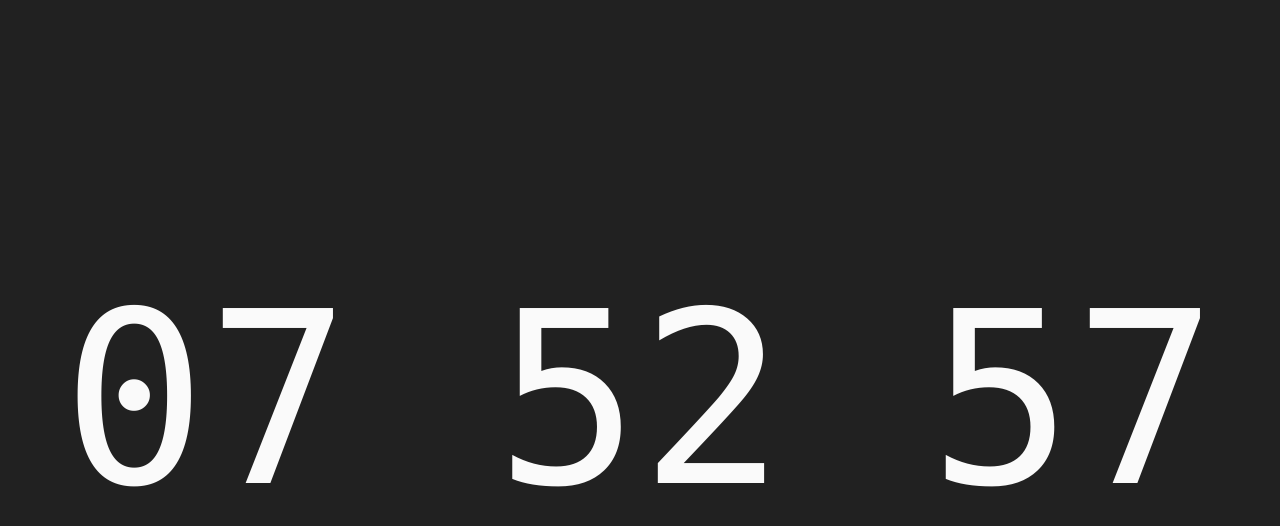
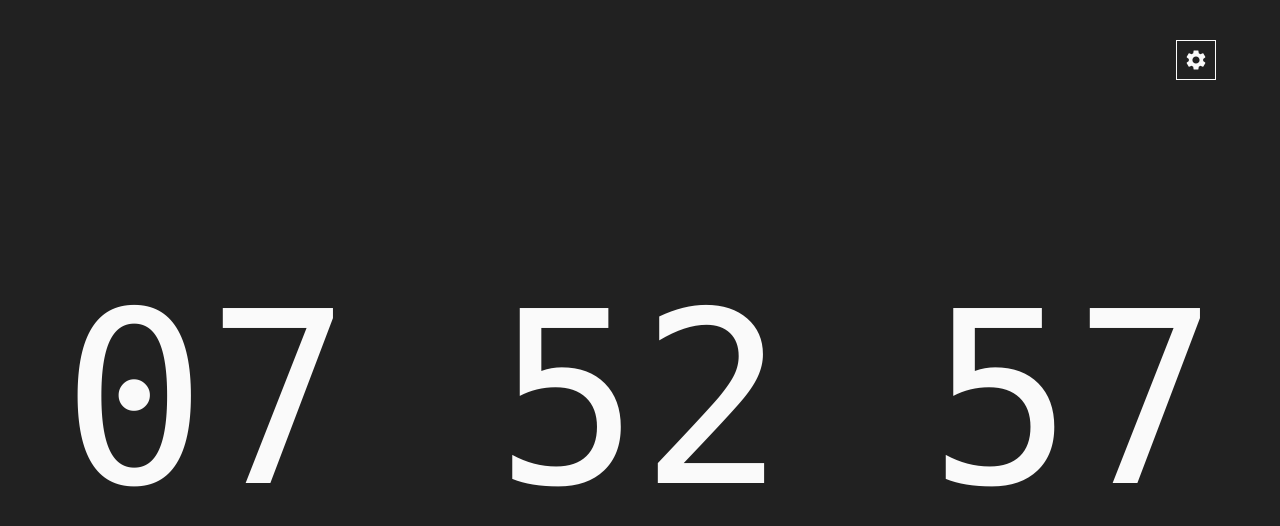
Before and after one commit to Kinetix-Lee/time, a Vue app: page / in a window 1280 px wide. Shown: the top 526 px of the page. Built offline with nearby package versions, Linux system fonts and the light colour scheme.

Commit message:
增加 SettingsButton 组件

```diff
--- a/src/App.vue
+++ b/src/App.vue
@@ -1,16 +1,19 @@
 <template>
+  <SettingsButton />
   <div class="container">
     <Clock />
   </div>
 </template>
 
 <script>
-import Clock from './components/Clock.vue'
+import Clock from './components/Clock'
+import SettingsButton from './components/SettingsButton'
 
 export default {
   name: 'Time',
   components: {
-    Clock
+    Clock,
+    SettingsButton
   }
 }
 </script>
@@ -33,5 +36,6 @@ export default {
   color: #fafafa;
 
   overflow: hidden;
+  z-index: -1;
 }
 </style>
--- /dev/null
+++ b/src/components/SettingsButton.vue
@@ -0,0 +1,37 @@
+<template>
+  <button id="settingsButton">
+    <svg height="24px" width="24px"><g><path d="M0,0h24v24H0V0z" fill="none"/><path d="M19.14,12.94c0.04-0.3,0.06-0.61,0.06-0.94c0-0.32-0.02-0.64-0.07-0.94l2.03-1.58c0.18-0.14,0.23-0.41,0.12-0.61 l-1.92-3.32c-0.12-0.22-0.37-0.29-0.59-0.22l-2.39,0.96c-0.5-0.38-1.03-0.7-1.62-0.94L14.4,2.81c-0.04-0.24-0.24-0.41-0.48-0.41 h-3.84c-0.24,0-0.43,0.17-0.47,0.41L9.25,5.35C8.66,5.59,8.12,5.92,7.63,6.29L5.24,5.33c-0.22-0.08-0.47,0-0.59,0.22L2.74,8.87 C2.62,9.08,2.66,9.34,2.86,9.48l2.03,1.58C4.84,11.36,4.8,11.69,4.8,12s0.02,0.64,0.07,0.94l-2.03,1.58 c-0.18,0.14-0.23,0.41-0.12,0.61l1.92,3.32c0.12,0.22,0.37,0.29,0.59,0.22l2.39-0.96c0.5,0.38,1.03,0.7,1.62,0.94l0.36,2.54 c0.05,0.24,0.24,0.41,0.48,0.41h3.84c0.24,0,0.44-0.17,0.47-0.41l0.36-2.54c0.59-0.24,1.13-0.56,1.62-0.94l2.39,0.96 c0.22,0.08,0.47,0,0.59-0.22l1.92-3.32c0.12-0.22,0.07-0.47-0.12-0.61L19.14,12.94z M12,15.6c-1.98,0-3.6-1.62-3.6-3.6 s1.62-3.6,3.6-3.6s3.6,1.62,3.6,3.6S13.98,15.6,12,15.6z"/></g></svg>
+  </button>
+</template>
+<style>
+:root {
+  --settings-button-fill: #fafafa;
+}
+#settingsButton>svg {
+  fill: var(--settings-button-fill);
+}
+#settingsButton {
+  display: flex;
+  position: absolute;
+  right: 5%;
+  top: 5%;
+  width: 2.5rem;
+  height: 2.5rem;
+  align-items: center;
+  justify-content: center;
+  border: 1px solid #fafafa;
+  border-radius: 0;
+  z-index: 10;
+  background: #212121;
+  transition: .5s;
+}
+#settingsButton:hover {
+  background: #fafafa;
+  --settings-button-fill: #212121;
+}
+</style>
+<script>
+export default {
+  name: 'SettingsButton'
+}
+</script>
```
